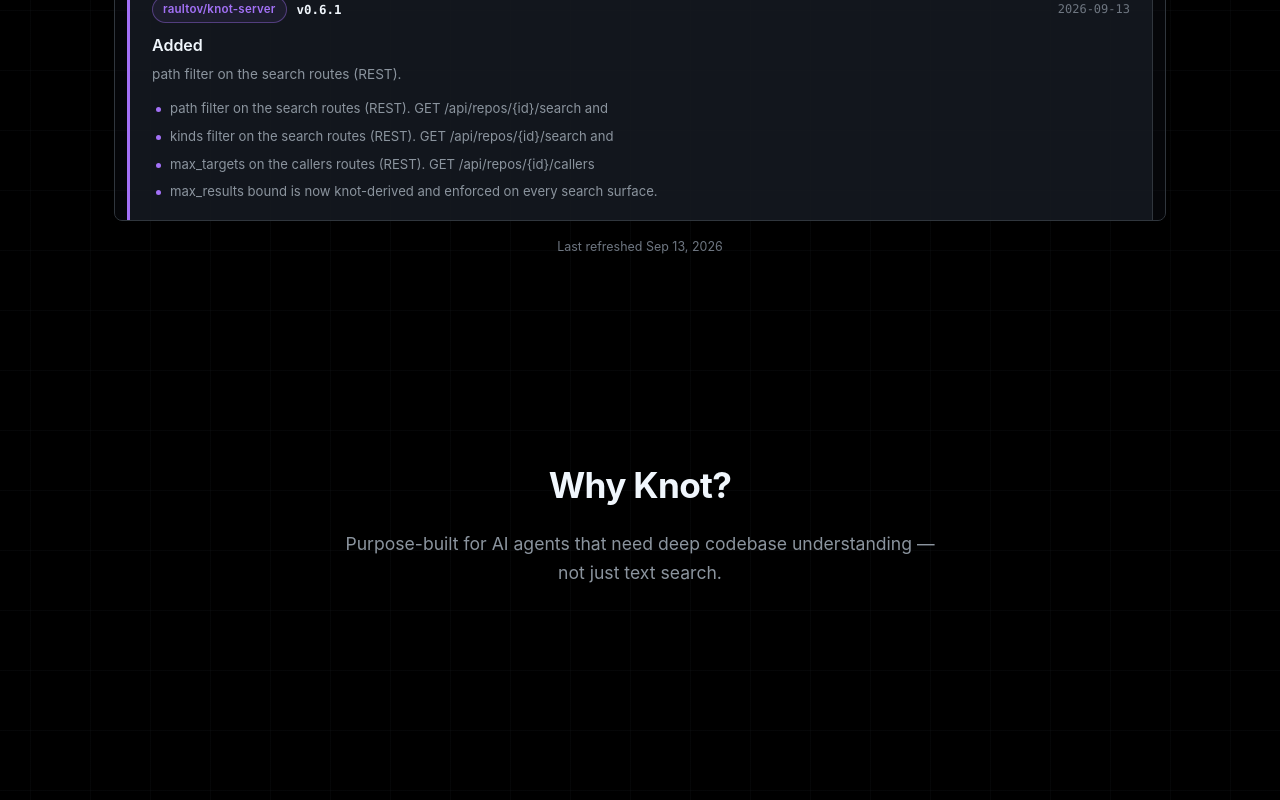
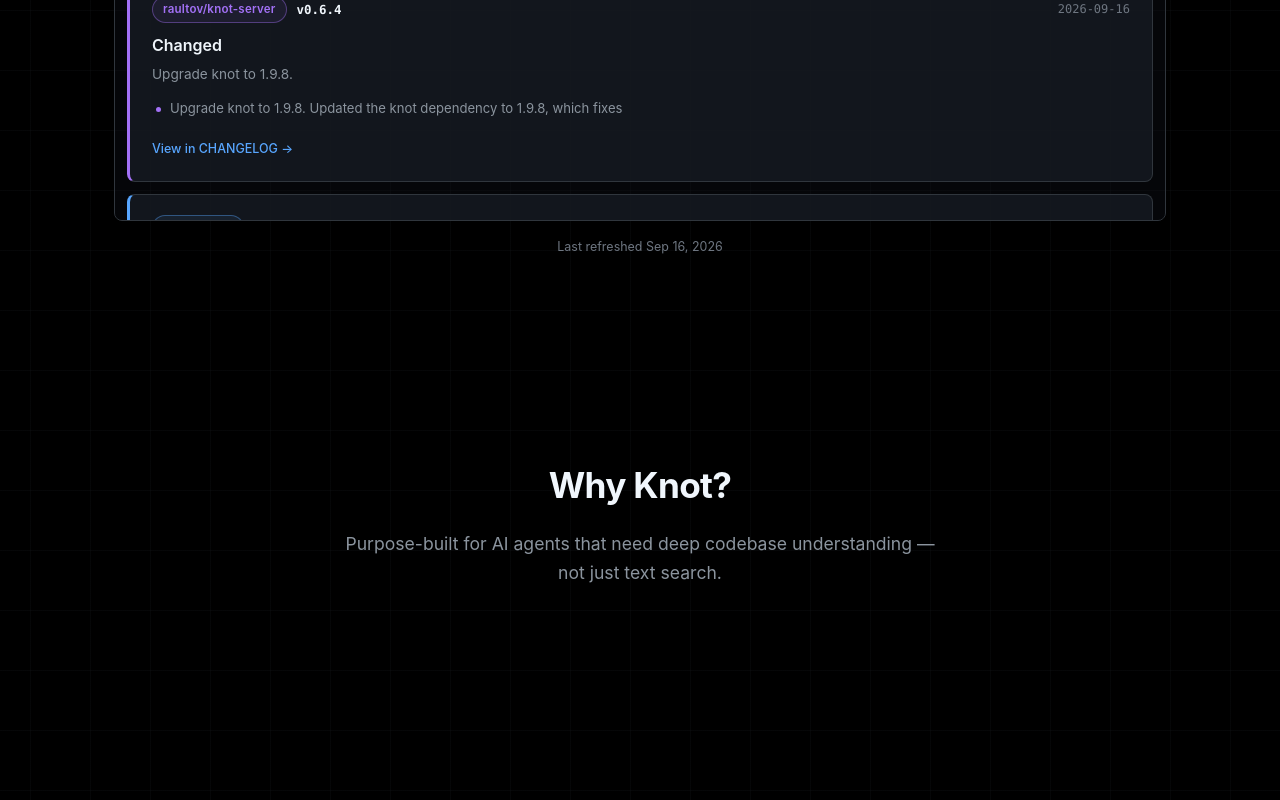
Before and after one commit to raultov/knot-site, a React (Vite) app: page / in a window 1280 px wide. Shown: the part 3560-4360 px from the top of the page. Built offline with nearby package versions, Linux system fonts and the light colour scheme.

Commit message:
feat(updates): update release feed to knot v1.9.8 and knot-server v0.6.4, bump to v0.8.3

```diff
--- a/index.html
+++ b/index.html
@@ -71,7 +71,7 @@
               "Cross-Repo Dependency Resolution",
               "Measured Token Efficiency"
             ],
-            "softwareVersion": "1.9.5"
+            "softwareVersion": "1.9.8"
           },
           {
             "@type": "SoftwareApplication",
@@ -104,7 +104,7 @@
               "Local & Remote Repos",
               "Metrics & Distributed Tracing"
             ],
-            "softwareVersion": "0.6.1"
+            "softwareVersion": "0.6.4"
           }
         ]
       }
@@ -128,6 +128,6 @@
   <body>
     <div id="root"></div>
     <script type="module" src="/src/main.tsx"></script>
-  <!-- app-version: 0.8.2 -->
+  <!-- app-version: 0.8.3 -->
   </body>
 </html>
--- a/package.json
+++ b/package.json
@@ -1,7 +1,7 @@
 {
   "name": "knot-site",
   "private": true,
-  "version": "0.8.2",
+  "version": "0.8.3",
   "type": "module",
   "scripts": {
     "fetch-updates": "node scripts/fetch-updates.mjs",
--- a/src/data/updates.json
+++ b/src/data/updates.json
@@ -1,7 +1,84 @@
 {
-  "generatedAt": "2026-09-13T20:46:35.085Z",
+  "generatedAt": "2026-09-16T18:51:53.520Z",
   "source": "https://github.com/raultov/knot + https://github.com/raultov/knot-server",
   "entries": [
+    {
+      "repo": "knot",
+      "version": "1.9.8",
+      "title": "**Fixed**: residual entry-point recall failures after the v1.9.7 fix — the",
+      "date": "2026-09-16",
+      "summary": "cases where the ranker was promised the right inputs but the search",
+      "highlights": [
+        "the cosine window is not proportional to its",
+        "the bridge seed was the raw cosine",
+        "a new bounded Cypher",
+        "a definition the taxonomy scores"
+      ],
+      "changelogUrl": "https://github.com/raultov/knot/blob/master/CHANGELOG.md"
+    },
+    {
+      "repo": "knot-server",
+      "version": "0.6.4",
+      "title": "Changed",
+      "date": "2026-09-16",
+      "summary": "Upgrade knot to 1.9.8.",
+      "highlights": [
+        "Upgrade knot to 1.9.8. Updated the knot dependency to 1.9.8, which fixes"
+      ],
+      "changelogUrl": "https://github.com/raultov/knot-server/blob/master/CHANGELOG.md"
+    },
+    {
+      "repo": "knot",
+      "version": "1.9.7",
+      "title": "**Fixed**: entry-point recall for loose paraphrases in `search_hybrid_context`.",
+      "date": "2026-09-15",
+      "summary": "For a natural-language query that shares no tokens with a definition's",
+      "highlights": [
+        "CandidatePool::collect hashed",
+        "seed too narrow for the wide ladder. TOP_ROOTS was 3;",
+        "EXACT_NAME_BOOST (0.30) paid the full boost to any",
+        "Performance: one search now costs up to 2 extra bounded Neo4j round"
+      ],
+      "changelogUrl": "https://github.com/raultov/knot/blob/master/CHANGELOG.md"
+    },
+    {
+      "repo": "knot-server",
+      "version": "0.6.3",
+      "title": "Changed",
+      "date": "2026-09-15",
+      "summary": "Upgrade knot to 1.9.7.",
+      "highlights": [
+        "Upgrade knot to 1.9.7. Updated knot dependency to 1.9.7 to pick up expanded callers resolution metadata and new relationship keys.",
+        "Updated tests/run_cross_repo_search_e2e.sh G6 caller empty-body key set expectations for knot 1.9.7."
+      ],
+      "changelogUrl": "https://github.com/raultov/knot-server/blob/master/CHANGELOG.md"
+    },
+    {
+      "repo": "knot",
+      "version": "1.9.6",
+      "title": "**Fixed**: `find_callers` fuzzy target resolution no longer surfaces",
+      "date": "2026-09-14",
+      "summary": "documentation/config/build/infra metadata as resolved targets.",
+      "highlights": [
+        "fuzzy matching is case-insensitive — find_callers hikari now",
+        "11 relationship types the pipeline produces were never queried by",
+        "the dom.element_id / css.class_name captures of",
+        "explore_file no longer returns \"No entities found in this file\""
+      ],
+      "changelogUrl": "https://github.com/raultov/knot/blob/master/CHANGELOG.md"
+    },
+    {
+      "repo": "knot-server",
+      "version": "0.6.2",
+      "title": "Changed",
+      "date": "2026-09-14",
+      "summary": "Upgrade knot to 1.9.6.",
+      "highlights": [
+        "Upgrade knot to 1.9.6. Updated knot dependency to 1.9.6 to pass context options down to run_find_callers in caller search handlers.",
+        "Forward optional context parameters to run_find_callers in callers_handler and callers_all_handler."
+      ],
+      "changelogUrl": "https://github.com/raultov/knot-server/blob/master/CHANGELOG.md"
+    },
     {
       "repo": "knot",
       "version": "1.9.5",
@@ -42,34 +119,6 @@
       "changelogUrl": "https://github.com/raultov/knot/blob/master/CHANGELOG.md"
     },
     {
-      "repo": "knot",
-      "version": "1.9.3",
-      "title": "Runtime-free MCP Tool Surface for Embedders",
-      "date": "2026-09-12",
-      "summary": "Additive release: the MCP tool table and tool dispatch become public,",
-      "highlights": [
-        "KnotMcpHandler::tools() and KnotMcpHandler::dispatch():",
-        "DRY_RUN_MESSAGE public constant — the error text returned by",
-        "the ServerHandler methods now delegate to the new API",
-        "new unit tests pin the tool surface, the delegation invariants"
-      ],
-      "changelogUrl": "https://github.com/raultov/knot/blob/master/CHANGELOG.md"
-    },
-    {
-      "repo": "knot",
-      "version": "1.9.2",
-      "title": "Dependency Upgrades + MCP SDK 1.1 LTS Migration",
-      "date": "2026-09-12",
-      "summary": "Maintenance release: bring the dependency tree onto current upstream",
-      "highlights": [
-        "bumped transitive dependencies to current versions:",
-        "tree-sitter 0.26 → 0.27, tree-sitter-css 0.23 → 0.25,",
-        "notify-debouncer-mini 0.4.1 → 0.7.0. Removed the pinned",
-        "tree-sitter 0.27 turned QueryMatch::captures from a"
-      ],
-      "changelogUrl": "https://github.com/raultov/knot/blob/master/CHANGELOG.md"
-    },
-    {
       "repo": "knot-server",
       "version": "0.6.0",
       "title": "Added",
@@ -82,55 +131,6 @@
         "Same engine, two transports: tool execution reuses knot 1.9.4's"
       ],
       "changelogUrl": "https://github.com/raultov/knot-server/blob/master/CHANGELOG.md"
-    },
-    {
-      "repo": "knot",
-      "version": "1.9.1",
-      "title": "Refactor: Duplicate-Code Backlog & `cargo-dupes` Quality Gate",
-      "date": "2026-09-08",
-      "summary": "Internal code-health release: cleared 8 of the 16 genuine-duplication",
-      "highlights": [
-        "Extracted shared helpers that collapse 8 pairs of",
-        "Added cargo-dupes duplication quality gate.",
-        "Added docs/specs/duplication_quality_gate.md (full design"
-      ],
-      "changelogUrl": "https://github.com/raultov/knot/blob/master/CHANGELOG.md"
-    },
-    {
-      "repo": "knot-server",
-      "version": "0.5.4",
-      "title": "Fixed",
-      "date": "2026-09-08",
-      "summary": "Clippy: fixed clippy::result_large_err in graph handlers.",
-      "highlights": [
-        "Clippy: fixed clippy::result_large_err in graph handlers. Modern Rust toolchains trigger clippy::result_large_err when returning Result<T, Response> because axum::response::Response is ≥128 bytes. Wrapped response errors in HandlerError(pub Box<Response>), reducing the Err variant size to 8 bytes while implementing IntoResponse and From<Response>."
-      ],
-      "changelogUrl": "https://github.com/raultov/knot-server/blob/master/CHANGELOG.md"
-    },
-    {
-      "repo": "knot-server",
-      "version": "0.5.3",
-      "title": "Changed",
-      "date": "2026-09-08",
-      "summary": "Upgrade knot to 1.9.1: patch bump of the core indexing engine.",
-      "highlights": [
-        "Upgrade knot to 1.9.1: patch bump of the core indexing engine. Additive only: no signature changes, no re-index required.",
-        "Webhook: deduplicated validate_github_signature and validate_bitbucket_signature. Both functions previously shared an identical 18-line HMAC-SHA256 verification body differing only in identifier, tripping the new cargo-dupes gate. The shared prefix-strip + hex-decode + constant-time-compare logic is now in a single private validate_prefixed_hmac_sha256 helper; both public wrappers delegate to it. No behaviour change; the existing unit suite covers both wrappers unchanged.",
-        "Code duplication quality gate. dupes.toml configures cargo-dupes 0.2.1 with max_exact_duplicates = 0 / max_near_duplicates = 0, so any duplication fails CI.",
-        "Local development workflow. Makefile exposes make check (fmt + clippy + test + dupes), make check-all (adds the E2E suite), plus individual targets (fmt, fmt-check, clippy, test, dupes, dupes-cleanup, build, install, e2e)."
-      ],
-      "changelogUrl": "https://github.com/raultov/knot-server/blob/master/CHANGELOG.md"
-    },
-    {
-      "repo": "knot-server",
-      "version": "0.5.2",
-      "title": "Fixed",
-      "date": "2026-09-08",
-      "summary": "Graph viewer: ReferenceError: hasRepo is not defined on repo selection.",
-      "highlights": [
-        "Graph viewer: ReferenceError: hasRepo is not defined on repo selection. The repo <select>"
-      ],
-      "changelogUrl": "https://github.com/raultov/knot-server/blob/master/CHANGELOG.md"
     }
   ]
 }
```
Also changed, not shown: public/llms.txt, 1 other file (tests, documents, lock files or other folders).
